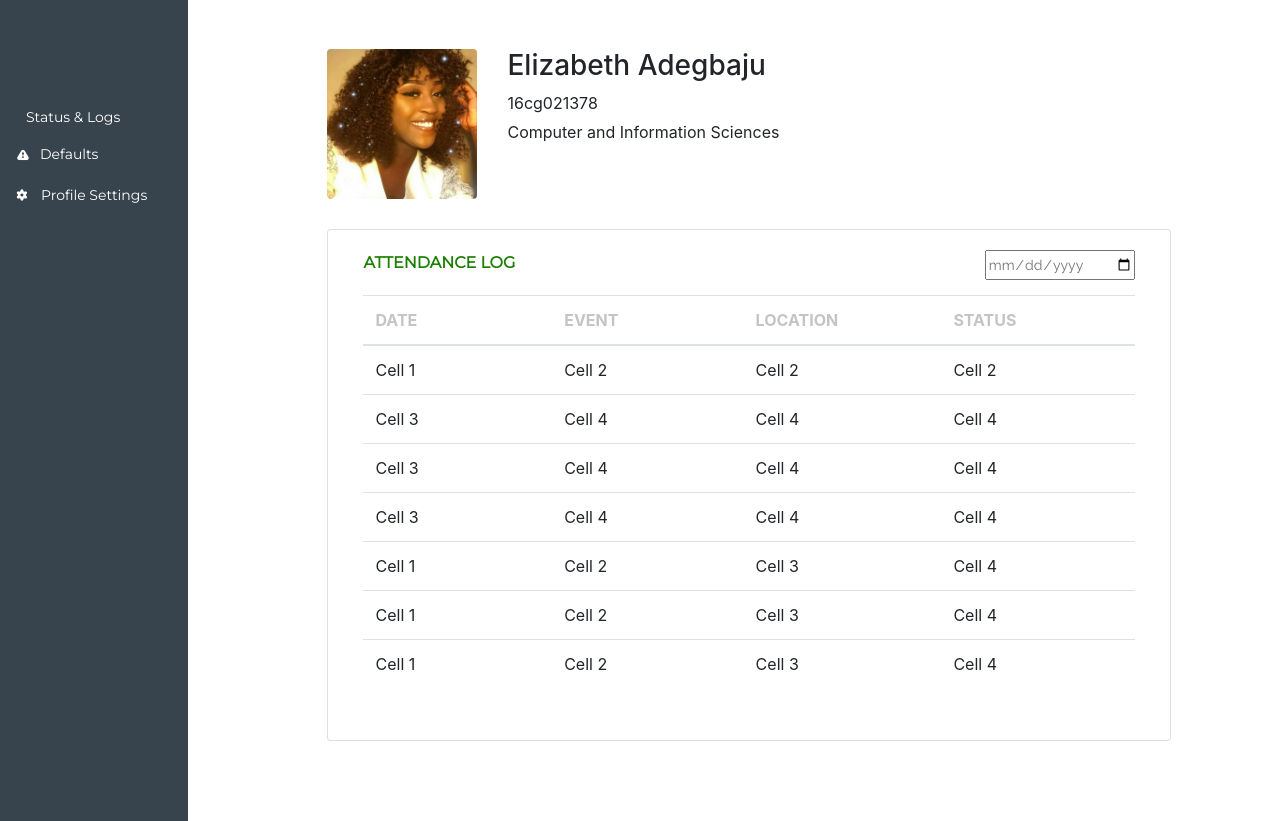
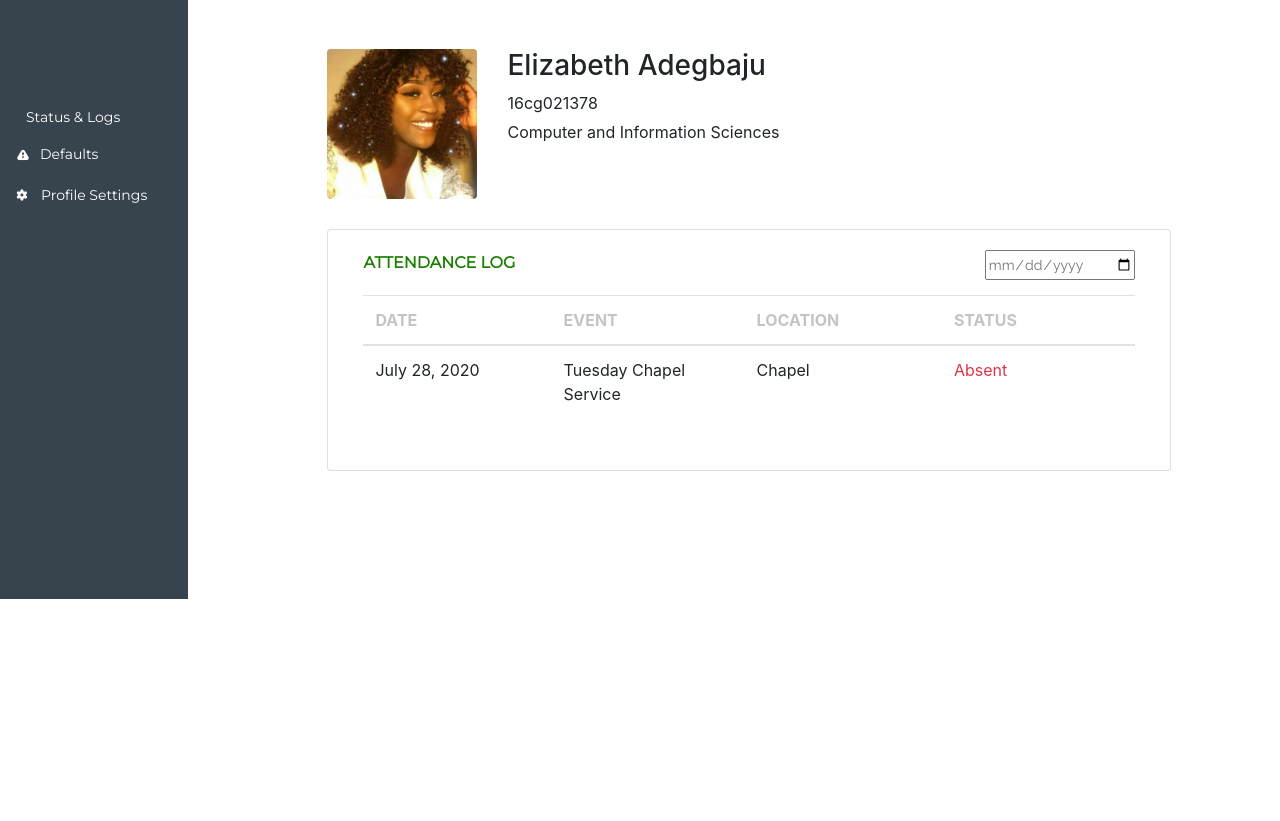
Before and after one commit to HummingBird1224/capture_django, a Django app: page /status_logs/ in a window 1280 px wide. Shown: the part 57-878 px from the top of the page. After the commit the page ends 656 px from the top, so only its background shows below. Run offline with Django 3.2, Linux system fonts and the light colour scheme; a user stored in the database is signed in; data comes from the database, SQL or seed files in the repository; both versions use the stored data as it was after the commit; some libraries are stand-ins or nearby versions.

Commit message:
fix: status and logs filtering data from db

```diff
--- a/eCapture/models.py
+++ b/eCapture/models.py
@@ -33,6 +33,7 @@ class Attendance(models.Model):
 
 class Event(models.Model):
     type = models.ForeignKey('EventType', on_delete=models.CASCADE)
+    location = models.CharField(max_length=100)
     date = models.DateField()
 
     def __str__(self):
--- a/eCapture/templates/eCapture/status_log.html
+++ b/eCapture/templates/eCapture/status_log.html
@@ -3,12 +3,16 @@
 {% block main %}
     <div class="col-lg-8 offset-lg-1" style="padding-top: 50px;">
         <div class="d-inline-flex align-items-lg-start">
-            <div><a href="#"><img class="rounded img-fluid" src="{{ user.staff.image.url }}"
-                                  style="height: 150px;width: 150px;"></a></div>
+            <div><a href="#"><img class="rounded img-fluid"
+                                  src="{{ user.staff.image.url }}"
+                                  style="height: 150px;width: 150px;"></a>
+            </div>
             <div style="margin-left: 30px;">
                 <h3 class="name">{{ user.get_full_name }}</h3>
-                <p class="description" style="margin-bottom: 0px;margin-top: 5px;">{{ user.username }}</p>
-                <p class="description" style="margin-top: 5px;">Computer and Information Sciences</p>
+                <p class="description"
+                   style="margin-bottom: 0px;margin-top: 5px;">{{ user.username }}</p>
+                <p class="description" style="margin-top: 5px;">Computer and
+                    Information Sciences</p>
             </div>
         </div>
         <div class="card" style="margin-bottom: 80px;margin-top: 30px;">
@@ -16,63 +20,47 @@
                 <div class="container" style="margin-top: 0px;">
                     <div style="padding-top: 0px;padding-bottom: 20px;">
                         <p class="d-inline-block"
-                           style="color: #1b8002;font-family: Montserrat, sans-serif;margin-bottom: 0px;"><strong>ATTENDANCE
-                            LOG</strong></p><input class="float-right" type="date"
-                                                   style="color: #767475;font-size: 14px;font-family: Raleway, sans-serif;width: 150px;height: 30px;">
+                           style="color: #1b8002;font-family: Montserrat, sans-serif;margin-bottom: 0px;">
+                            <strong>ATTENDANCE
+                                LOG</strong></p><input class="float-right"
+                                                       type="date"
+                                                       style="color: #767475;font-size: 14px;font-family: Raleway, sans-serif;width: 150px;height: 30px;">
                     </div>
                     <div class="table-responsive table table-hover">
                         <table class="table">
                             <thead>
                             <tr>
-                                <th style="color: #C4C4C4;width: 224px;">DATE</th>
-                                <th style="color: #C4C4C4;width: 224px;">EVENT</th>
-                                <th style="color: #C4C4C4;width: 224px;">LOCATION</th>
-                                <th style="color: #C4C4C4;width: 224px;">STATUS</th>
+                                <th style="color: #C4C4C4;width: 224px;">DATE
+                                </th>
+                                <th style="color: #C4C4C4;width: 224px;">
+                                    EVENT
+                                </th>
+                                <th style="color: #C4C4C4;width: 224px;">
+                                    LOCATION
+                                </th>
+                                <th style="color: #C4C4C4;width: 224px;">
+                                    STATUS
+                                </th>
                             </tr>
                             </thead>
                             <tbody>
-                            <tr>
-                                <td>Cell 1</td>
-                                <td>Cell 2</td>
-                                <td style="width: 224px;">Cell 2</td>
-                                <td style="width: 224px;">Cell 2</td>
-                            </tr>
-                            <tr>
-                                <td>Cell 3</td>
-                                <td>Cell 4</td>
-                                <td>Cell 4</td>
-                                <td>Cell 4</td>
-                            </tr>
-                            <tr>
-                                <td>Cell 3</td>
-                                <td>Cell 4</td>
-                                <td>Cell 4</td>
-                                <td>Cell 4</td>
-                            </tr>
-                            <tr>
-                                <td>Cell 3</td>
-                                <td>Cell 4</td>
-                                <td>Cell 4</td>
-                                <td>Cell 4</td>
-                            </tr>
-                            <tr>
-                                <td>Cell 1</td>
-                                <td>Cell 2</td>
-                                <td>Cell 3</td>
-                                <td>Cell 4</td>
-                            </tr>
-                            <tr>
-                                <td>Cell 1</td>
-                                <td>Cell 2</td>
-                                <td>Cell 3</td>
-                                <td>Cell 4</td>
-                            </tr>
-                            <tr>
-                                <td>Cell 1</td>
-                                <td>Cell 2</td>
-                                <td>Cell 3</td>
-                                <td>Cell 4</td>
-                            </tr>
+                            {% for attendance in history %}
+                                <tr>
+                                    <td>{{ attendance.event.date }}</td>
+                                    <td>{{ attendance.event.type }}</td>
+                                    <td style="width: 224px;">
+                                        {{ attendance.event.location }}</td>
+                                    {% if attendance.present %}
+                                        <td style="width: 224px;" class="text-success">Present</td>
+                                    {% elif not attendance.present and attendance.excused %}
+                                        <td style="width: 224px;"
+                                            class="text-warning">Excused</td>
+                                    {% else %}
+                                        <td style="width: 224px;"
+                                            class="text-danger">Absent</td>
+                                    {% endif %}
+                                </tr>
+                            {% endfor %}
                             </tbody>
                         </table>
                     </div>
--- a/eCapture/views.py
+++ b/eCapture/views.py
@@ -1,8 +1,12 @@
 from django.shortcuts import render, redirect
+
+from eCapture.models import Attendance
 
 
 def defaults(request):
-    return render(request, 'eCapture/defaults.html')
+    defaults = Attendance.objects.filter(user=request.user, present=False,
+                                         excused=False)
+    return render(request, 'eCapture/defaults.html', {'defaults':defaults})
 
 
 def profile_settings(request):
@@ -14,4 +18,5 @@ def index(request):
 
 
 def history(request):
-    return render(request, 'eCapture/status_log.html')
+    history = Attendance.objects.filter(user=request.user)
+    return render(request, 'eCapture/status_log.html', {'history': history})
--- /dev/null
+++ b/requirements.txt
@@ -0,0 +1,4 @@
+Django==2.2.7
+Pillow==7.2.0
+pytz==2020.1
+sqlparse==0.3.1
```
Also changed, not shown: db.sqlite3, eCapture/migrations/0007_event_location.py (added).
